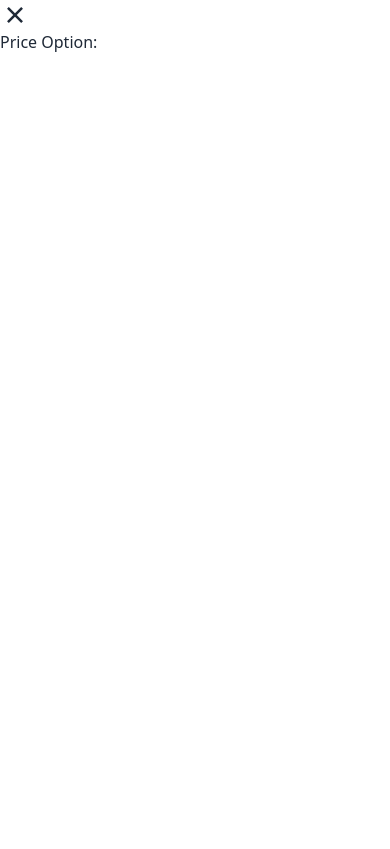
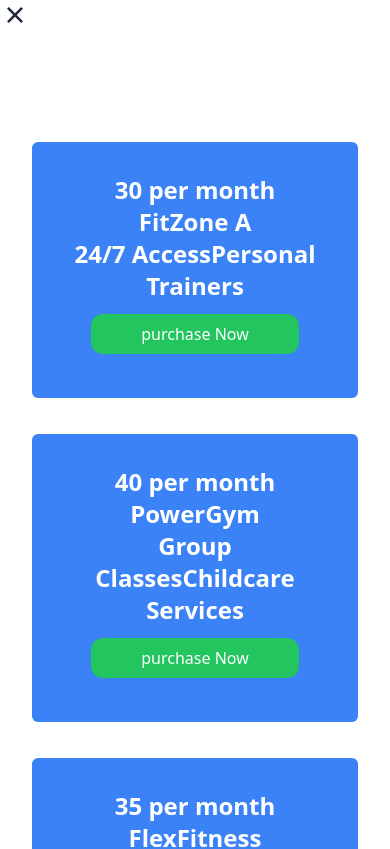
Before and after one commit to rajalishikh/A-Price-Assignment, a React (Vite) app: page / in a window 390 px wide. Shown: the top 849 px of the page. Built offline with nearby package versions, Linux system fonts and the light colour scheme.

Commit message:
In this section I am design a beutifull Card and responsive card

```diff
--- a/src/Components/PriceOption/PriceOption.jsx
+++ b/src/Components/PriceOption/PriceOption.jsx
@@ -2,7 +2,23 @@
 const PriceOption = ({ priceAllData }) => {
    const{price,name,features}=priceAllData
     return (
-        <div>
+        <div className="bg-blue-500 text-center p-8 rounded-md flex flex-col " >
+
+            <h1 className='text-2xl text-center font-semibold text-white' >
+                <span >{ price} per month</span><br />
+                <span className='text-2xl'>{ name} </span>
+            </h1>
+            <p className='text-2xl text-center font-semibold text-white flex-grow'>{features}</p>
+            <div className='text-center'>
+            <button
+                className='bg-green-500 p-2 m-3
+                 text-white rounded-xl w-52 justify-center align-middle '>
+                purchase Now
+            </button>
+
+            </div>
+
+
 
         </div>
     );
--- a/src/Components/PriceOptions/PriceOptions.jsx
+++ b/src/Components/PriceOptions/PriceOptions.jsx
@@ -82,7 +82,8 @@
 
 
         <div>
-            <h1>Price Option:</h1>
+            <h1 className="text-4xl font-semibold text-white text-center">Price Option of my gym</h1>
+            <div className=" grid md:grid-cols-3 gap-9 m-8">
             {
                 PriceData.map(item => <PriceOption
                     key={item.id}
@@ -90,6 +91,7 @@
 
                     </PriceOption>)
             }
+           </div>
 
         </div>
     );
```
